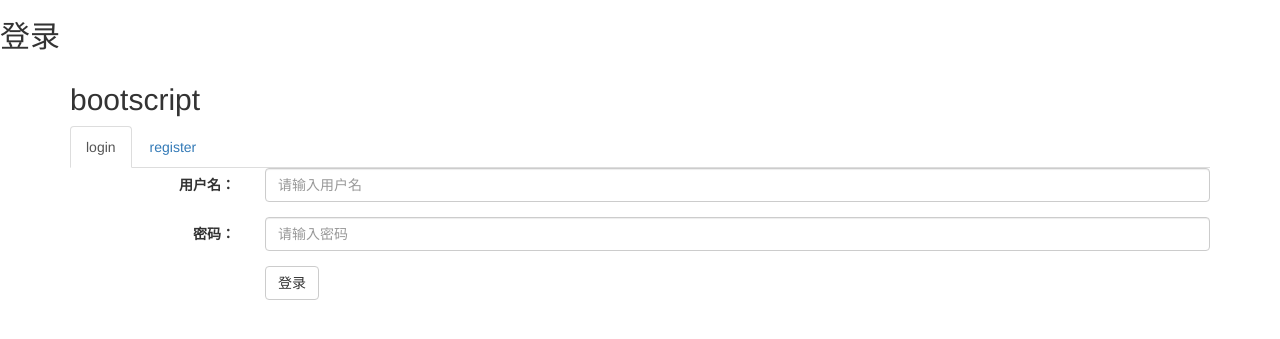
After one commit to wlk0919/wlk0919, a Django app: page /polls/login/ in a window 1280 px wide. The commit adds this page. Shown: the top 339 px of the page. Run offline with Django 3.2, Linux system fonts and the light colour scheme.

Commit message:
完善的polls

```diff
--- a/demo2/demo2/settings.py
+++ b/demo2/demo2/settings.py
@@ -23,8 +23,8 @@ BASE_DIR = os.path.dirname(os.path.dirname(os.path.abspath(__file__)))
 SECRET_KEY = '9cv&rj_!cue#)1zt5t*a$bmprr^yc2$y8+y0e0v_mfo#d+ts!i'
 
 # SECURITY WARNING: don't run with debug turned on in production!
-# DEBUG = True
-DEBUG = False
+DEBUG = True
+# DEBUG = False
 
 # ALLOWED_HOSTS = []
 ALLOWED_HOSTS = ['*']
@@ -33,6 +33,7 @@ ALLOWED_HOSTS = ['*']
 
 INSTALLED_APPS = [
     'django.contrib.admin',
+    # django自带的用户系统
     'django.contrib.auth',
     'django.contrib.contenttypes',
     'django.contrib.sessions',
@@ -121,4 +122,3 @@ USE_TZ = True
 # https://docs.djangoproject.com/en/2.2/howto/static-files/
 
 STATIC_URL = '/static/'
-STATIC_ROOT='/home/wang111/djangoenv/wlk0919/demo2/staticroot'
--- a/demo2/polls/urls.py
+++ b/demo2/polls/urls.py
@@ -5,8 +5,12 @@ from . import views
 from django.conf.urls import  url
 app_name='polls'
 urlpatterns = [
+    url(r'^login/$',views.login,name='login'),
     url(r'^index/$',views.index ,name='index'),
     url(r'^detail/(\d+)/$',views.detail,name='detail'),
     url(r'^result/(\d+)/$',views.result ,name='result'),
+    url(r'^loginout/%',views.loginout,name='loginout'),
+    url(r'^hhh/$',views.hhh,name='hhh'),
+    url(r'^regist/$',views.regist,name='regist')
 
 ]
--- /dev/null
+++ b/demo2/polls/util.py
@@ -0,0 +1,3 @@
+from django.shortcuts import redirect,reverse
+
+# def checklogin()
--- a/demo2/polls/views.py
+++ b/demo2/polls/views.py
@@ -1,25 +1,143 @@
-from django.shortcuts import render
+from django.shortcuts import render,redirect,reverse
 
 # Create your views here.
-#
+#导入模型类
 from .models import *
 #
 from django.http import HttpResponse,HttpResponseRedirect
-# Create your views here.
+# 引入Django自带的登录，登出  autenticate授权
+from django.contrib.auth import authenticate,login as lgi,logout as lgo
 
 
+# Create your views here.
+def hhh(request):
+    res=HttpResponse()
+
+    # res.set_cookie('username', 'aaa')
+    # 使用session登录
+    request.session['username'] = 'aaa'
+
+    # print('cookies:  ',request.COOKIES)
+    # print('sss:   ',res)
+    # return res
+    return redirect('/login')
+
+def login(request):
+    print('////////')
+    print(request.method)
+    # 这是自己写的方法
+    # if request.method=='GET':
+    #     return render(request,'ttt/login.html')
+    # else:
+    #     # res = HttpResponse('index')
+    #     # res.set_cookie('username', 'aaa')
+    #     # 使用session
+    #     print(request.session)
+    #     # 获取可以根据输入框内的值，获取
+    #     request.session["username"] = request.POST.get('username')
+    #     username = request.session.get('username')
+    #     # 使用cookie
+    #     # username = request.COOKIES.get('username')
+    #     print(username)
+    #
+    #     # print(request.COOKIES)
+    #
+    #     # pwd=request.POST.get('password')
+    #     if username=='aaa':
+    #         # 重定向到index页面
+    #
+    #         return  redirect(reverse('polls:index'))
+    #     else:
+    #         # 重新回到登录页面
+    #         return render(request,'ttt/login.html')
+    if request.method=='POST':
+#     Django自带的登录登出方法
+        username=request.POST.get('username')
+        pwd=request.POST.get('password')
+        # 在数据库中找到用户的信息
+        # 授权
+        user=authenticate(request,username=username,password=pwd)
+        print(user)
+        # 使用session登录
+        lgi(request,user)
+        return redirect(reverse('polls:index'))
+    else:
+        return  render(request,'ttt/login.html')
+
+def regist(request):
+    if request.method=='POST':
+        username=request.POST.get('username_reg')
+        pwd=request.POST.get('password_reg')
+        pwd2 = request.POST.get('password_reg_2')
+        if pwd != pwd2:
+            return render(request,'polls/login.html',{'error':'密码不一致'})
+        else:
+            user=myUser.objects.create_user(username=username,password=pwd,url='http://aaa123.com')
+            print('信息：',user.id,user.username,user.is_active)
+            print(user)
+            # 默认注册用户之后为非激活状态
+            # user.is_active=False
+            # user.save()
+            return  redirect(reverse('polls:login'))
+
+
+
+        # return HttpResponse('注册成功')
+
+
+def loginout(request):
+    res=redirect(reverse('polls:login'))
+    # return HttpResponse('退出成功')
+    # res.delete_cookie('username')
+    # res.COOKIES.flush()
+    # 使用session退出
+    # request.session.flush()
+    # print('session方法',request.session)
+    # 自带的登出方法
+    lgo(request)
+    return res
+
+# 这是一个装饰器
+def checklogin(fun):
+    def check(request,*args):
+        # 使用session登录
+        un=request.session.get('username')
+        print(request.user)
+        # 判断是否有该用户，并且不是匿名用户
+        if request.user and request.user.is_authenticated:
+            return fun(request,*args)
+        else:
+            return redirect(reverse('polls:login'))
+        # un=request.COOKIES.get('username')
+        # if un:
+        #     # username=un
+        #     # 需要换回
+        #     return fun(request,*args)
+        # else:
+        #     return  redirect(reverse('polls:login'))
+    return check
+
+@checklogin
 def index(request):
+    username =request.session.get('username')
+    # username=request.COOKIES.get('username')
+    # 使用session登录
+    # username=request.session.get('username')
     questions=Question.objects.all()
     # return render(request,'ttt/index.html',{})
     print('请求的方法是：',request.method)
-    print('向web端发送全部数据：',locals())
+    # print('向web端发送全部数据：',locals())
+    # print(request.COOKIES)
     # locals向模板传输该方法里所有的信息
     # 结果是：{'questions': <QuerySet [<Question: 今天吃什么>]>, 'request': <WSGIRequest: GET '/polls/index/'>}
     # 渲染
     return render(request, 'ttt/index.html', locals())
 
 
+@checklogin
 def detail(request,id):
+    username = request.session.get('username')
+    # username=request.COOKIES.get('username')
     question=Question.objects.get(pk=id)
     # 之前的request方法都是GET
     print("111",request.method)
@@ -40,8 +158,10 @@ def detail(request,id):
         return render(request,'ttt/detail.html',locals())
 
 
-
+@checklogin
 def result(request,id):
+    username = request.session.get('username')
+    # username = request.COOKIES.get('username')
     question=  Question.objects.get(pk=id)
 
     return render(request,'ttt/result.html',locals())
--- a/demo2/templates/ttt/detail.html
+++ b/demo2/templates/ttt/detail.html
@@ -5,6 +5,7 @@
     <title>详情页</title>
 </head>
 <body>
+当前用户：{{username}} <a href="{% url 'polls:login' %}">退出</a>
 <div class="container">
     <h2>{{question.title}}</h2>
     {# 分解链接   三个部分分别代表127.0.0.1：8000 ，/polls/detail/ ,id #}
--- a/demo2/templates/ttt/index.html
+++ b/demo2/templates/ttt/index.html
@@ -5,6 +5,7 @@
     <title>首页</title>
 </head>
 <body>
+当前用户：{{username}} <a href="{% url 'polls:login' %}">退出</a>
 <div class="container">
     {# 验证过了可以从应用的view视图函数中获取其中定义的值 #}
     <h2>{{questions}}</h2>
@@ -21,7 +22,8 @@
         {% empty %}
         <li>没有投票</li>
         {% endfor %}
-    </ul>
+
+        </ul>
 </div>
 
 </body>
--- /dev/null
+++ b/demo2/templates/ttt/login.html
@@ -0,0 +1,93 @@
+<!DOCTYPE html>
+<html lang="en">
+<head>
+    <meta charset="UTF-8">
+    <title>登录页面</title>
+</head>
+<body>
+<h2>登录</h2>
+<!--<form action="{% url 'polls:login' %}" method="post">-->
+    <!--<ul>-->
+        <!--<li>登录：<input type="text" name="username"></li>-->
+    <!--</ul>-->
+    <!--<br>-->
+    <!--<input type="submit" value="提交">-->
+<!--</form>-->
+<div class="container">
+    <h2>bootscript</h2>
+         <!-- Bootstrap -->
+        <link href="https://cdn.jsdelivr.net/npm/bootstrap@3.3.7/dist/css/bootstrap.min.css" rel="stylesheet">
+        <!-- jQuery (Bootstrap 的所有 JavaScript 插件都依赖 jQuery，所以必须放在前边) -->
+        <script src="https://cdn.jsdelivr.net/npm/jquery@1.12.4/dist/jquery.min.js"></script>
+        <!-- 加载 Bootstrap 的所有 JavaScript 插件。你也可以根据需要只加载单个插件。 -->
+        <script src="https://cdn.jsdelivr.net/npm/bootstrap@3.3.7/dist/js/bootstrap.min.js"></script>
+        <div>
+
+  <!-- Nav tabs -->
+      <ul class="nav nav-tabs" role="tablist">
+        <li role="presentation" class="active"><a href="#login" aria-controls="login" role="tab" data-toggle="tab">login</a></li>
+        <li role="presentation"><a href="#register" aria-controls="register" role="tab" data-toggle="tab">register</a></li>
+
+      </ul>
+
+      <!-- Tab panes -->
+      <div class="tab-content">
+        <div role="tabpanel" class="tab-pane active" id="login">
+            <form class="form-horizontal" action="{% url 'polls:login' %}" method="post">
+                  <div class="form-group">
+                    <label for="username" class="col-sm-2 control-label">用户名：</label>
+                    <div class="col-sm-10">
+                      <input type="text" name="username" class="form-control" id="username" placeholder="请输入用户名">
+                    </div>
+                  </div>
+                  <div class="form-group">
+                    <label for="password" class="col-sm-2 control-label">密码：</label>
+                    <div class="col-sm-10">
+                      <input type="password" name="password" class="form-control" id="password" placeholder="请输入密码">
+                    </div>
+                  </div>
+
+                  <div class="form-group">
+                    <div class="col-sm-offset-2 col-sm-10">
+                      <button type="submit" class="btn btn-default">登录</button>
+                    </div>
+                  </div>
+            </form>
+        </div>
+
+
+          <div role="tabpanel" class="tab-pane" id="register">
+            <form class="form-horizontal" action="{% url 'polls:regist' %}" method="post">
+                  <div class="form-group" >
+                    <label for="username_reg"" class="col-sm-2 control-label">用户名：</label>
+                    <div class="col-sm-10">
+                      <input type="text" name="username_reg" class="form-control" id="username_reg" placeholder="请输入用户名">
+                    </div>
+                  </div>
+                  <div class="form-group" >
+                    <label for="password_reg" class="col-sm-2 control-label">密码：</label>
+                    <div class="col-sm-10">
+                      <input type="password" name="password_reg" class="form-control" id="password_reg" placeholder="请输入密码">
+                    </div>
+                  </div>
+                <div class="form-group">
+                    <label for="password_reg_2" class="col-sm-2 control-label">重复密码：</label>
+                    <div class="col-sm-10">
+                      <input type="password" name="password_reg_2" class="form-control" id="password_reg_2" placeholder="请再次输入密码">
+                    </div>
+                  </div>
+
+                  <div class="form-group">
+                    <div class="col-sm-offset-2 col-sm-10">
+                      <button type="submit" class="btn btn-default">注册</button>
+                    </div>
+                  </div>
+            </form>
+        </div>
+
+      </div>
+
+    </div>
+</div>
+</body>
+</html>
--- a/demo2/templates/ttt/result.html
+++ b/demo2/templates/ttt/result.html
@@ -5,6 +5,7 @@
     <title>结果页</title>
 </head>
 <body>
+当前用户：{{username}} <a href="{% url 'polls:login' %}">退出</a>
 <div class="container">
     <h2>投票结果</h2>
     {{question}}
```
Also changed, not shown: demo2/polls/models.py (+7 -1 lines), demo2/db.sqlite3, demo2/polls/migrations/0002_myuser.py (added).
